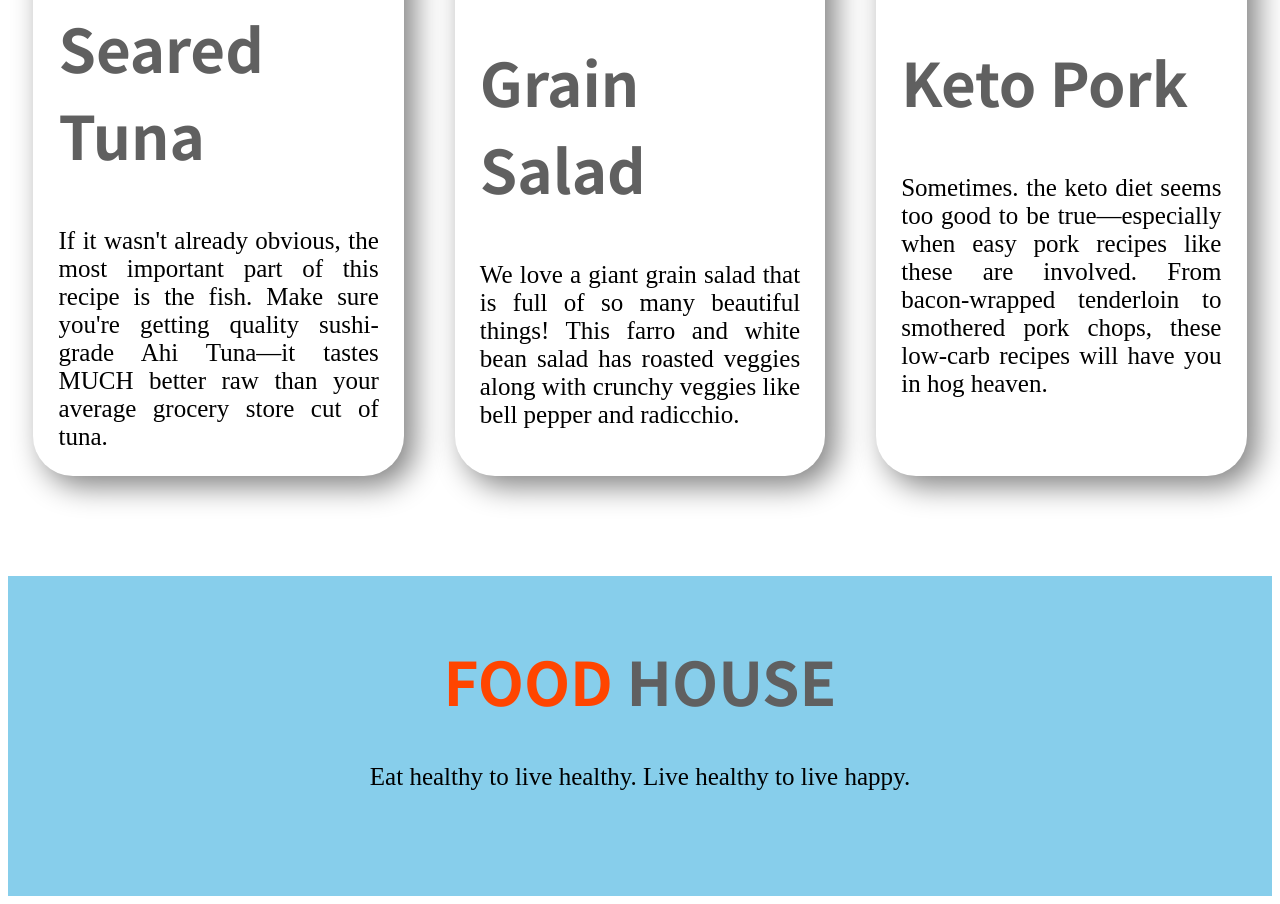
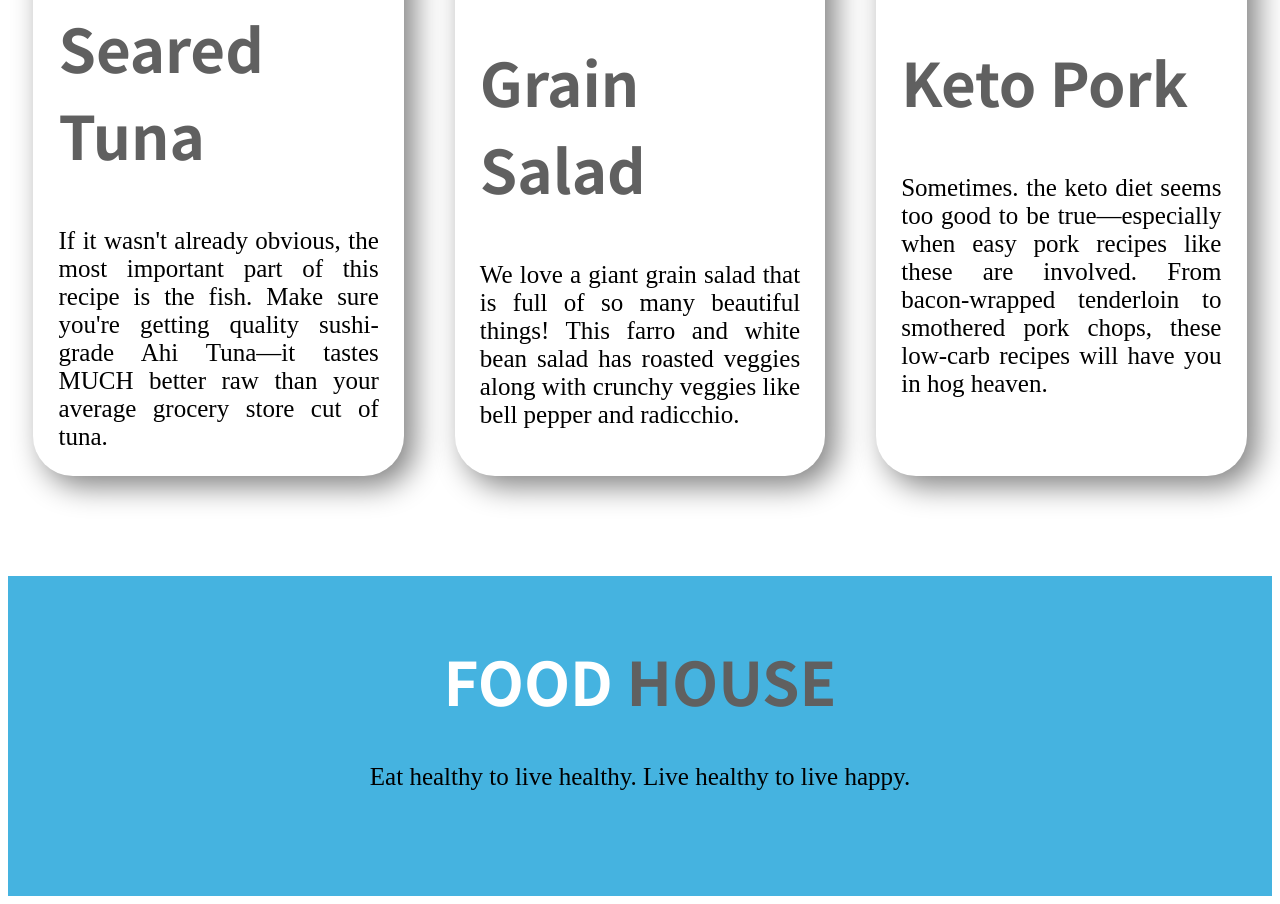
Before and after one commit to ahhridoy/first-assignment, a plain HTML site: page index.html in a window 1280 px wide. Shown: the part 1778-2682 px from the top of the page. Drawn offline with Linux system fonts and the light colour scheme.

Commit message:
sixth added

```diff
--- a/style.css
+++ b/style.css
@@ -110,10 +110,10 @@ h5{
 
 .footer{
   text-align: center;
-  background-color: skyblue;
+  background-color: #45b3e0;
   padding-top: 20px;
   padding-bottom: 80px;
 }
 .orange{
-  color: orangered;
+  color: white;
 }
```
